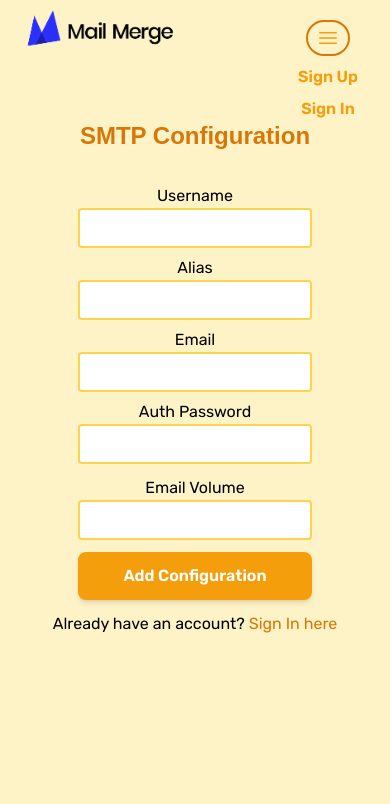
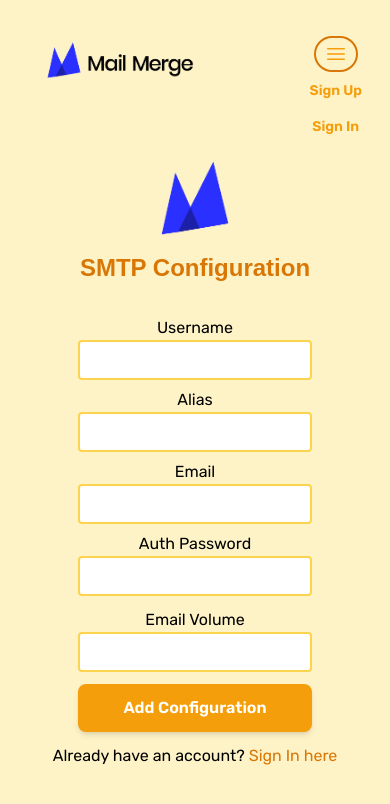
Before and after one commit to OluwaninsolaAO/simple-mail-merge, a Next.js app in the folder frontend/: page /smtp-config in a window 390 px wide. Both pictures are taken after a click on the button 336 px from the left and 38 px from the top of the page. Shown: the top 804 px of the page. Built offline with nearby package versions, Linux system fonts and the light colour scheme.

Commit message:
Improve Navigation

```diff
--- a/frontend/app/components/Navbar.jsx
+++ b/frontend/app/components/Navbar.jsx
@@ -4,18 +4,24 @@ import ToggleMenu from "./ToggleMenu";
 
 function Navbar() {
   return (
-    <nav className="flex justify-between mx-5 md:mx-12 my-5 items-center">
+    <div className="fixed top-0 left-0 w-full bg-amber-100">
+      <nav className="flex justify-between mx-5 md:mx-12 my-5 items-center w-full">
         <div className="">
           <Link
             href="/"
-          className="text-xl md:text-2xl font-semibold text-content fixed top-0 left-0 text-amber-600 hover:text-amber-500"
+            className="text-xl md:text-2xl font-semibold text-content text-amber-600 hover:text-amber-500"
           >
-          <Image src="/LockUps/VerticalLockUp.png" alt="Mail Merge Logo" width={200} height={200} />
+            <Image
+              src="/LockUps/VerticalLockUp.png"
+              alt="Mail Merge Logo"
+              width={200}
+              height={200}
+            />
             {/* Mail Merge */}
           </Link>
         </div>
-      <div className="h-12 mb-8"><ToggleMenu /></div>
-      <div className="text-amber-500 hidden sm:block fixed ml-auto mr-8 mt-5 top-0 right-0">
+        <ToggleMenu />
+        <div className="text-amber-500 hidden sm:block mr-20">
           <Link href="/signup" className="btn">
             Sign Up
           </Link>
@@ -24,6 +30,7 @@ function Navbar() {
           </Link>
         </div>
       </nav>
+    </div>
   );
 }
 
--- a/frontend/app/components/SmtpForm.jsx
+++ b/frontend/app/components/SmtpForm.jsx
@@ -2,6 +2,7 @@
 
 import { useState } from "react";
 import Link from "next/link";
+import Image from "next/image";
 
 export default function SmtpForm() {
   const [firstName, setFirstName] = useState('');
@@ -17,7 +18,14 @@ export default function SmtpForm() {
 
   return (
     <div className="lg:grid grid-cols-2 text-center h-screen items-center">
-      <div className="mb-8 lg:mb-0 lg:my-0">
+      <div className="mb-8 lg:mb-0 lg:my-0 mx-auto">
+        <Image
+          src="/LockUps/IconMark.png"
+          alt="Mail Merge Icon"
+          width={100}
+          height={100}
+          className="text-center mx-auto"
+        />
         <h1 className="text-2xl md:text-4xl text-content font-semibold text-amber-600">
           SMTP Configuration
         </h1>
--- a/frontend/app/components/ToggleMenu.jsx
+++ b/frontend/app/components/ToggleMenu.jsx
@@ -3,14 +3,16 @@
 import React from "react";
 import { useState } from "react";
 import Link from "next/link";
+import { usePathname } from "next/navigation";
 
 export default function ToggleMenu() {
   const [menuOpen, setMenuOpen] = useState(false);
+  const pathname = usePathname();
 
   return (
-    <div className="text-amber-500 md:flex text-center fixed ml-auto mr-8 mt-5 top-0 right-0">
+    <div className="text-amber-500 md:flex text-center mr-12 h-20">
       <button
-        className="sm:hidden btn"
+        className="sm:hidden btn mt-4"
         onClick={() => {
           setMenuOpen(!menuOpen);
         }}
@@ -31,11 +33,21 @@ export default function ToggleMenu() {
         </svg>
       </button>
       {menuOpen ? (
-        <div className="sm:hidden flex flex-col font-semibold">
-          <Link href="/signup" className="my-2">
+        <div className="sm:hidden flex flex-col">
+          <Link
+            href="/signup"
+            className={`my-2 text-sm font-semibold ${
+              pathname == "/signup" ? "border-b-2 border-amber-600 pb-1" : ""
+            }`}
+          >
             Sign Up
           </Link>
-          <Link href="/signin" className="mb-4">
+          <Link
+            href="/signin"
+            className={`my-2 text-sm font-semibold ${
+              pathname == "/signin" ? "border-b-2 border-amber-600 pb-1" : ""
+            }`}
+          >
             Sign In
           </Link>
         </div>
--- a/frontend/app/layout.js
+++ b/frontend/app/layout.js
@@ -13,7 +13,9 @@ export default function RootLayout({ children }) {
   return (
     <html lang="en">
       <body className={rubik.className}>
-        <Navbar />
+        <div className="mb-36 md:mb-20">
+          <Navbar />
+        </div>
         {children}
       </body>
     </html>
```
Lines whose indentation alone changed are shown as unchanged.
